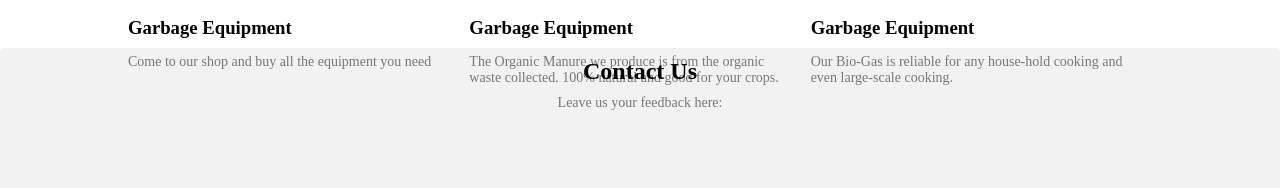
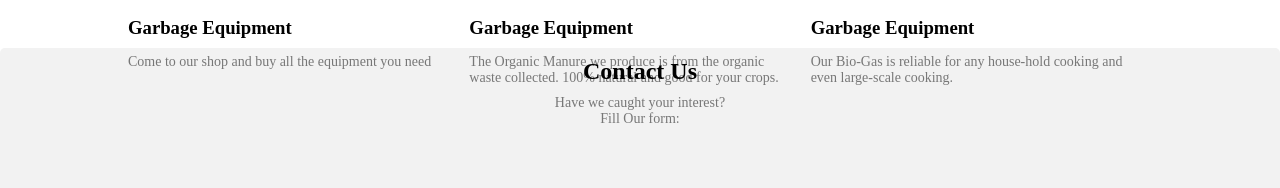
Before and after one commit to mbitiru/example-repository, a plain HTML site: page index.html in a window 1280 px wide. Shown: the part 2366-2554 px from the top of the page. Drawn offline with Linux system fonts and the light colour scheme.

Commit message:
Changed <p> content for "contactus" section

```diff
--- a/index.html
+++ b/index.html
@@ -107,7 +107,7 @@
       <div class="container">
   <div style="text-align:center">
     <h2 id="contactus">Contact Us</h2>
-    <p>Leave us your feedback here:</p>
+    <p>Have we caught your interest?<br>Fill Our form:</p>
   </div>
   <div class="row">
     <div class="column">
```
